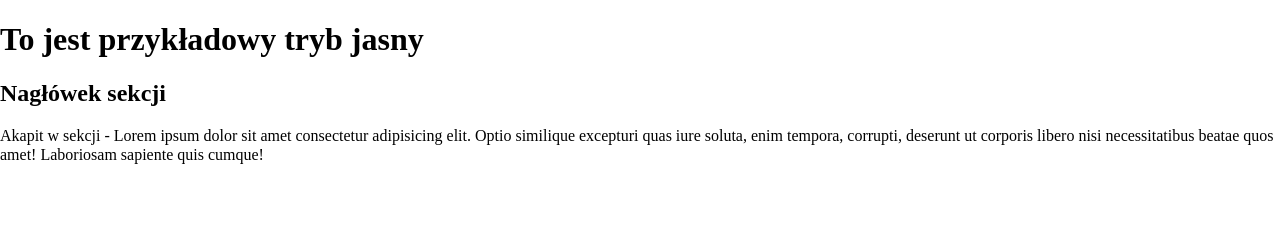
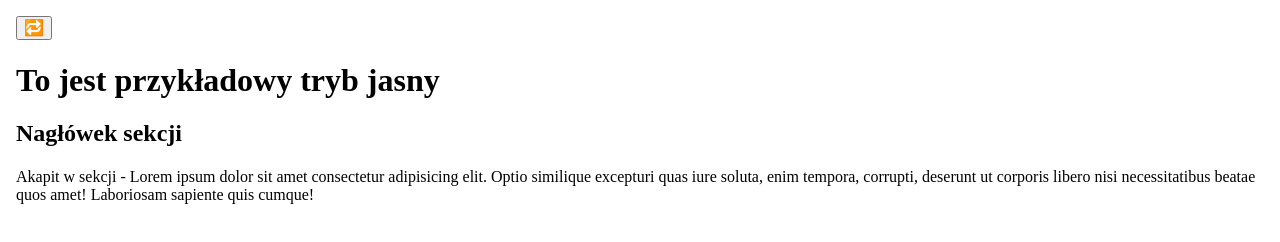
Before and after one commit to pgrochowina/simple-darkmode, a plain HTML site: page index.html in a window 1280 px wide. Drawn offline with Linux system fonts and the light colour scheme.

Commit message:
button added

```diff
--- a/index.html
+++ b/index.html
@@ -10,6 +10,9 @@
 </head>
 
 <body>
+    <header>
+        <button class="toggle-mode" type="button">🔁</button>
+    </header>
     <main>
         <header>
             <h1>To jest przykładowy tryb jasny</h1>
--- a/style.css
+++ b/style.css
@@ -1,7 +1,13 @@
 html {
-    box-sizing: border-box; }
+  box-sizing: border-box;
+}
 
-  *,
-  *:before,
-  *:after {
-    box-sizing: inherit; }
+*,
+*:before,
+*:after {
+  box-sizing: inherit;
+}
+
+body {
+    padding: 16px
+}
```
